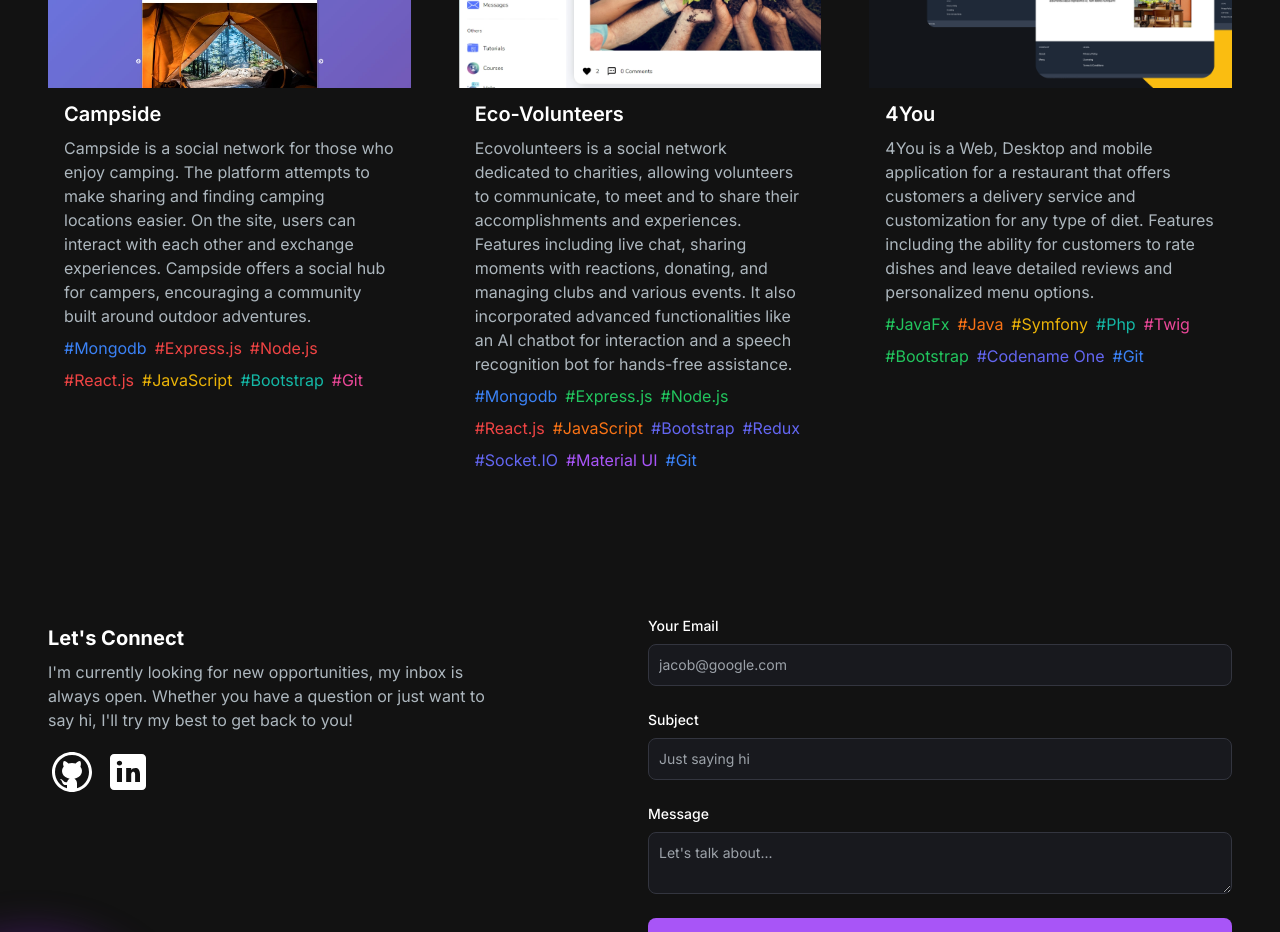
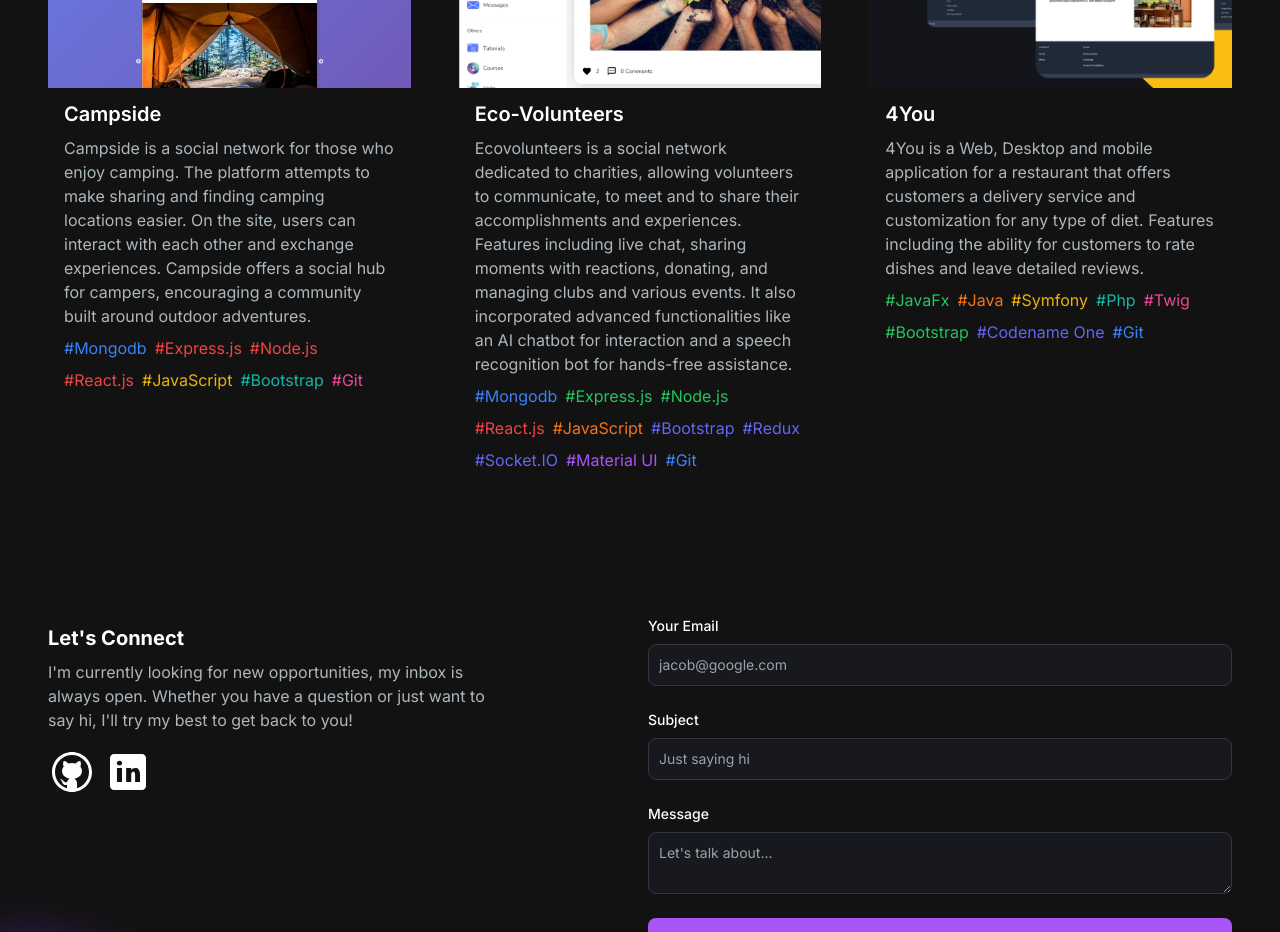
Before and after one commit to dhiabj/portfolio, a Next.js app: page / in a window 1280 px wide. Shown: the part 1660-2592 px from the top of the page. Built offline with nearby package versions, Linux system fonts and the light colour scheme.

Commit message:
minor changes

```diff
--- a/src/app/components/HeroSection.jsx
+++ b/src/app/components/HeroSection.jsx
@@ -36,7 +36,7 @@ const HeroSection = () => {
               Hire Me
             </Link>
             <Link
-              href="https://drive.google.com/file/d/1JVc28-aksa-cjKQYSgJFnlkg0vP0PDg1/view?usp=sharing"
+              href="https://drive.google.com/file/d/1vIPmw4hlmHSf-sWilu-Jv3XS-cKlbHx-/view?usp=sharing"
               target="_blank"
               className="px-1 inline-block py-1 w-full sm:w-fit rounded-full bg-gradient-to-br from-primary-500 to-secondary-500 hover:bg-slate-800 text-white mt-3">
               <span className="block bg-[#121212] hover:bg-slate-800 rounded-full px-5 py-2">
--- a/src/app/components/ProjectsSection.jsx
+++ b/src/app/components/ProjectsSection.jsx
@@ -29,7 +29,7 @@ const projectsData = [
     id: 3,
     title: '4You',
     description:
-      "4You is a Web, Desktop and mobile application for a restaurant that offers customers a delivery service and customization for any type of diet. Features including the ability for customers to rate dishes and leave detailed reviews and personalized menu options.",
+      "4You is a Web, Desktop and mobile application for a restaurant that offers customers a delivery service and customization for any type of diet. Features including the ability for customers to rate dishes and leave detailed reviews.",
     image: '/images/projects/4.png',
     tag: ['All', 'Web'],
     gitUrl: 'https://github.com/dhiabj/4You.git',
```
